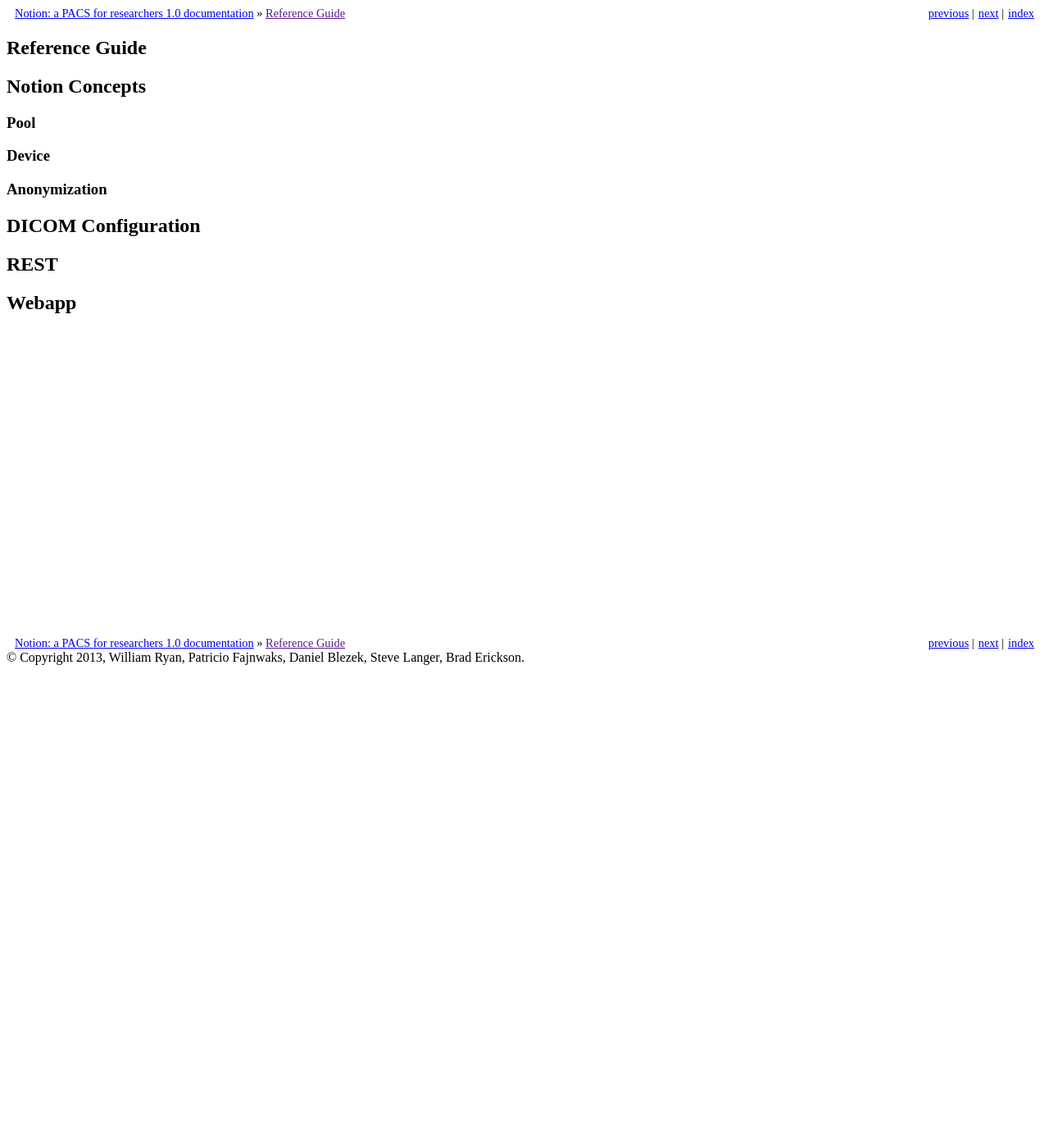
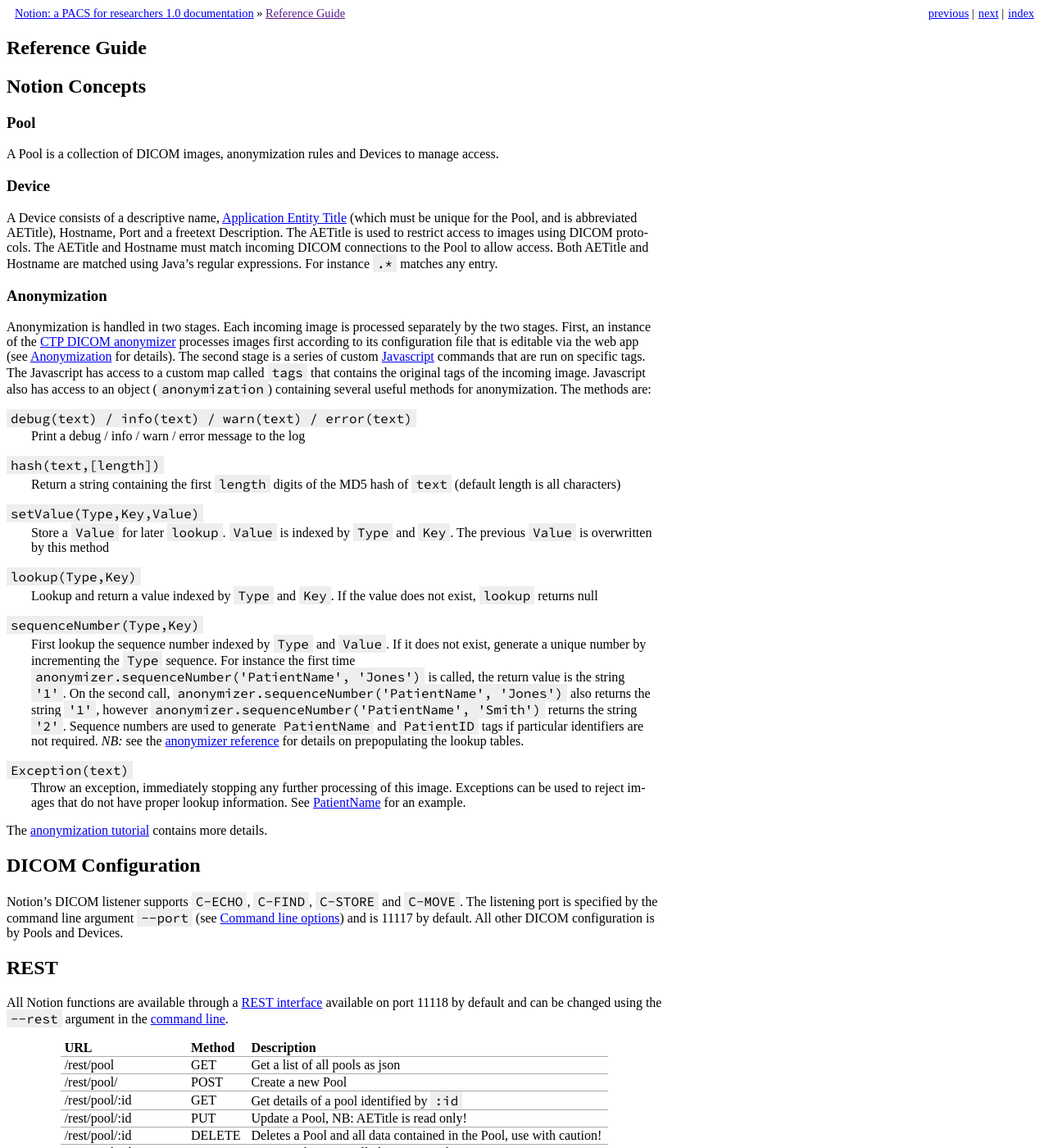
Before and after one commit to praveen12bnitt/Notion, a Sphinx documentation site: the page built from Documentation/Reference/reference.rst, in a window 1280 px wide and 1400 px high. Shown: the whole window at 82% size. Built offline with Sphinx 7.4.7, drawn with Linux system fonts in a browser that asks for light colours; some of the changed text lies outside the part shown.

Commit message:
Documentation

```diff
--- a/Documentation/GettingStarted/anonymization.rst
+++ b/Documentation/GettingStarted/anonymization.rst
@@ -71,7 +71,7 @@
  Lookup and return a value indexed by ``Type`` and ``Key``.  If the value does not exist, ``lookup`` returns null
 
 ``sequenceNumber(Type,Key)``
-   First lookup the sequence number indexed by ``Type`` and ``Value``.  If it does not exist, generate a unique number by incrementing the ``Type`` sequence.  For instance the first time ``anonymizer.sequenceNumber('PatientName', 'Jones')`` is called, the return value is the string ``'1'``.  On the second call, ``anonymizer.sequenceNumber('PatientName', 'Jones')`` also returns the string ``'1'``, however ``anonymizer.sequenceNumber('PatientName', 'Smith')`` returns the string ``'2'``.  Sequence numbers are used to generate ``PatientName`` and ``PatientID`` tags if particular identifiers are not required.  *NB:* see the :ref:`anonymizer reference <Anonymizer>` for details on prepopulating the lookup tables.
+   First lookup the sequence number indexed by ``Type`` and ``Value``.  If it does not exist, generate a unique number by incrementing the ``Type`` sequence.  For instance the first time ``anonymizer.sequenceNumber('PatientName', 'Jones')`` is called, the return value is the string ``'1'``.  On the second call, ``anonymizer.sequenceNumber('PatientName', 'Jones')`` also returns the string ``'1'``, however ``anonymizer.sequenceNumber('PatientName', 'Smith')`` returns the string ``'2'``.  Sequence numbers are used to generate ``PatientName`` and ``PatientID`` tags if particular identifiers are not required.  *NB:* see the :ref:`anonymizer reference <Anonymization>` for details on prepopulating the lookup tables.
 
 ``Exception(text)``
   Throw an exception, immediately stopping any further processing of this image.  Exceptions can be used to reject images that do not have proper lookup information.  See :ref:`PatientNameAnonymizer` for an example.
--- a/Documentation/GettingStarted/installation.rst
+++ b/Documentation/GettingStarted/installation.rst
@@ -29,6 +29,8 @@
   java -jar Notion.jar
 
 Point a browser at http://localhost:11118
+
+.. _CLI:
 
 Command line options
 ^^^^^^^^^^^^^^^^^^^^
--- a/Documentation/GettingStarted/moving_images.rst
+++ b/Documentation/GettingStarted/moving_images.rst
@@ -1,6 +1,6 @@
 .. include:: /global.rst
 
-.. _MovingImages:
+.. _MovingTutorial:
 
 Tutorial 3
 ==========
--- a/Documentation/GettingStarted/use_cases.rst
+++ b/Documentation/GettingStarted/use_cases.rst
@@ -9,3 +9,5 @@
 
 Multi-Researcher / Multi-Pool
 -----------------------------
+
+Multiple researchers desire to collect anonymized images and manage access to the images via DICOM queries.  Notion supports this use case through multiple Pools, each with custom anonymization rules and configurations.  A central pool (perhaps named :tt:`public`) would be available for modalities and/or image archives to send images containing PHI.  Each researcher could "claim" images by moving them to their Pool and deleting the images from the :tt:`public` Pool when completed.  With further refinement, this process could be automated based on lookup values for each Pool.
--- a/Documentation/Reference/reference.rst
+++ b/Documentation/Reference/reference.rst
@@ -11,7 +11,9 @@
 .. _Pool:
 
 Pool
-^^^^^
+^^^^
+
+A Pool is a collection of DICOM images, anonymization rules and Devices to manage access.
 
 .. _Devices:
 .. _Device:
@@ -19,24 +21,71 @@
 Device
 ^^^^^^^
 
+A Device consists of a descriptive name, `Application Entity Title <https://www.dabsoft.ch/dicom/8/C.1/>`_ (which must be unique for the Pool, and is abbreviated AETitle), Hostname, Port and a freetext Description.  The AETitle is used to restrict access to images using DICOM protocols.  The AETitle and Hostname must match incoming DICOM connections to the Pool to allow access.  Both AETitle and Hostname are matched using Java's regular expressions.  For instance ``.*`` matches any entry.
+
 .. _Anonymization:
 
 Anonymization
 ^^^^^^^^^^^^^
+
+Anonymization is handled in two stages.  Each incoming image is processed separately by the two stages.  First, an instance of the `CTP DICOM anonymizer <http://mircwiki.rsna.org/index.php?title=The_CTP_DICOM_Anonymizer>`_ processes images first according to its configuration file that is editable via the web app (see :ref:`AnonymizationIntro` for details).  The second stage is a series of custom `Javascript <http://en.wikipedia.org/wiki/JavaScript>`_ commands that are run on specific tags.  The Javascript has access to a custom map called ``tags`` that contains the original tags of the incoming image.  Javascript also has access to an object (``anonymization``) containing several useful methods for anonymization.  The methods are:
+
+``debug(text) / info(text) / warn(text) / error(text)``
+  Print a debug / info / warn / error message to the log
+
+``hash(text,[length])``
+  Return a string containing the first ``length`` digits of the MD5 hash of ``text`` (default length is all characters)
+
+``setValue(Type,Key,Value)``
+  Store a ``Value`` for later ``lookup``.  ``Value`` is indexed by ``Type`` and ``Key``.  The previous ``Value`` is overwritten by this method
+
+``lookup(Type,Key)``
+ Lookup and return a value indexed by ``Type`` and ``Key``.  If the value does not exist, ``lookup`` returns null
+
+``sequenceNumber(Type,Key)``
+   First lookup the sequence number indexed by ``Type`` and ``Value``.  If it does not exist, generate a unique number by incrementing the ``Type`` sequence.  For instance the first time ``anonymizer.sequenceNumber('PatientName', 'Jones')`` is called, the return value is the string ``'1'``.  On the second call, ``anonymizer.sequenceNumber('PatientName', 'Jones')`` also returns the string ``'1'``, however ``anonymizer.sequenceNumber('PatientName', 'Smith')`` returns the string ``'2'``.  Sequence numbers are used to generate ``PatientName`` and ``PatientID`` tags if particular identifiers are not required.  *NB:* see the :ref:`anonymizer reference <Anonymization>` for details on prepopulating the lookup tables.
+
+``Exception(text)``
+  Throw an exception, immediately stopping any further processing of this image.  Exceptions can be used to reject images that do not have proper lookup information.  See :ref:`PatientNameAnonymizer` for an example.
+
+The :ref:`anonymization tutorial <AnonymizationIntro>` contains more details.
 
 .. _DICOMConfig:
 
 DICOM Configuration
 -------------------
 
+Notion's DICOM listener supports ``C-ECHO``, ``C-FIND``, ``C-STORE`` and ``C-MOVE``.  The listening port is specified by the command line argument ``--port`` (see :ref:`CLI`) and is 11117 by default.  All other DICOM configuration is by Pools and Devices.
 
 .. _REST:
 
 REST
 ----
 
+All Notion functions are available through a `REST interface <http://en.wikipedia.org/wiki/REST>`_ available on port 11118 by default and can be changed using the ``--rest`` argument in the :ref:`command line <CLI>`.
+
+============================ ========== ============
+URL                          Method     Description
+============================ ========== ============
+/rest/pool                   GET        Get a list of all pools as json
+/rest/pool/                  POST       Create a new Pool
+/rest/pool/:id               GET        Get details of a pool identified by ``:id``
+/rest/pool/:id               PUT        Update a Pool, NB: AETitle is read only!
+/rest/pool/:id               DELETE     Deletes a Pool and all data contained in the Pool, use with caution!
+/rest/pool/:id/move          PUT        Move studies internally between Pools
+/rest/pool/:id/ctp           GET        Get the CTP configuration for this pool
+/rest/pool/:id/ctp           PUT        Update the CTP configuration for this pool
+/rest/pool/:id/statistics    GET        Get statistics for this Pool
+/rest/pool/:id/device        GET        Get list of Devices for this Pool
+/rest/pool/:id/studies       GET        Get list of Studies for this Pool
+/rest/pool/:id/lookup        GET        Get list of Lookups for this Pool
+/rest/pool/:id/script        GET        Get list of Anonymization scripts for this Pool
+============================ ========== ============
+
 
 .. _Webapp:
 
 Webapp
 ------
+
+In addition to the REST interface, an `Ember.js <http://emberjs.com/>`_ single page web application is avaliable on the same port as the REST interface.  By default it is http://localhost:11118/index.html but the port may be changed using the ``--rest`` argument on the command line.
```
